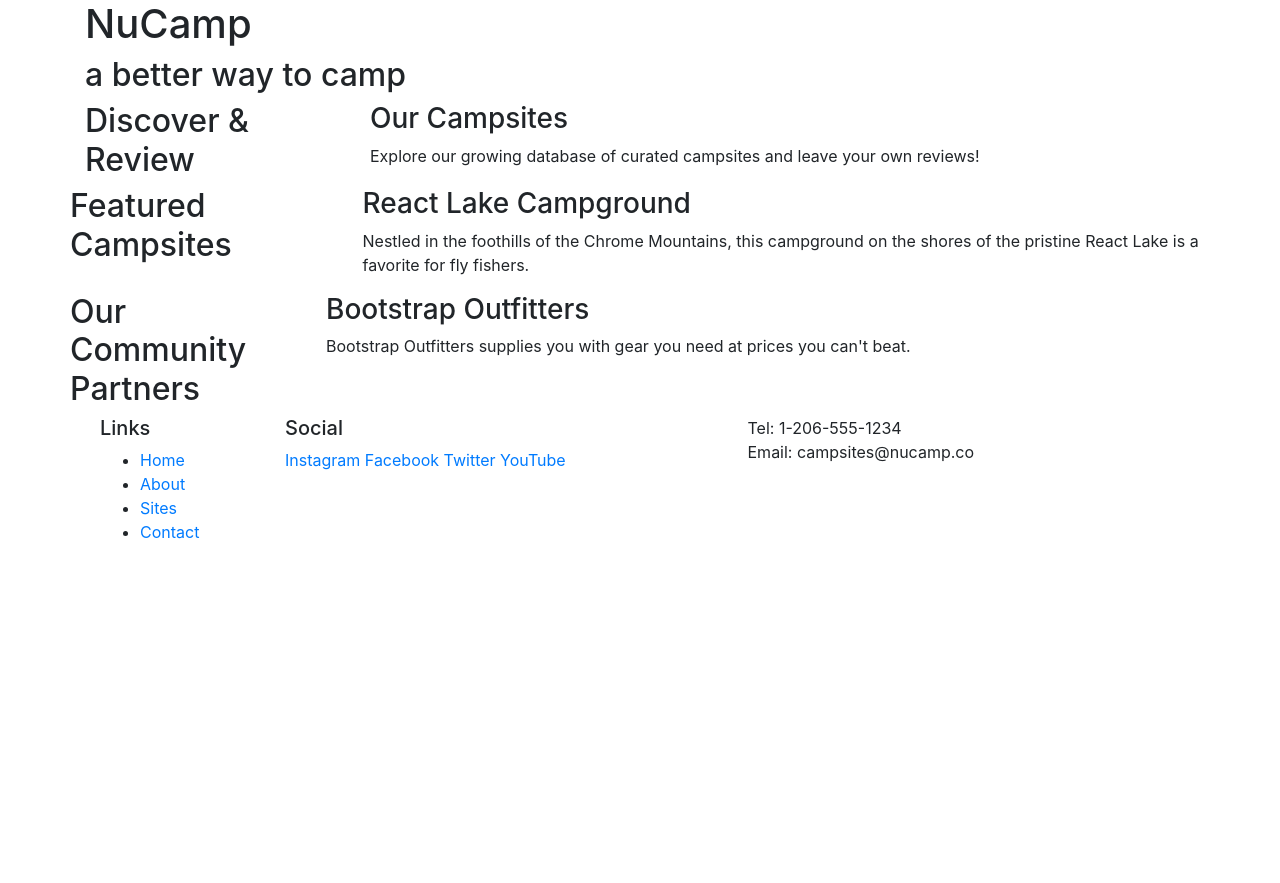
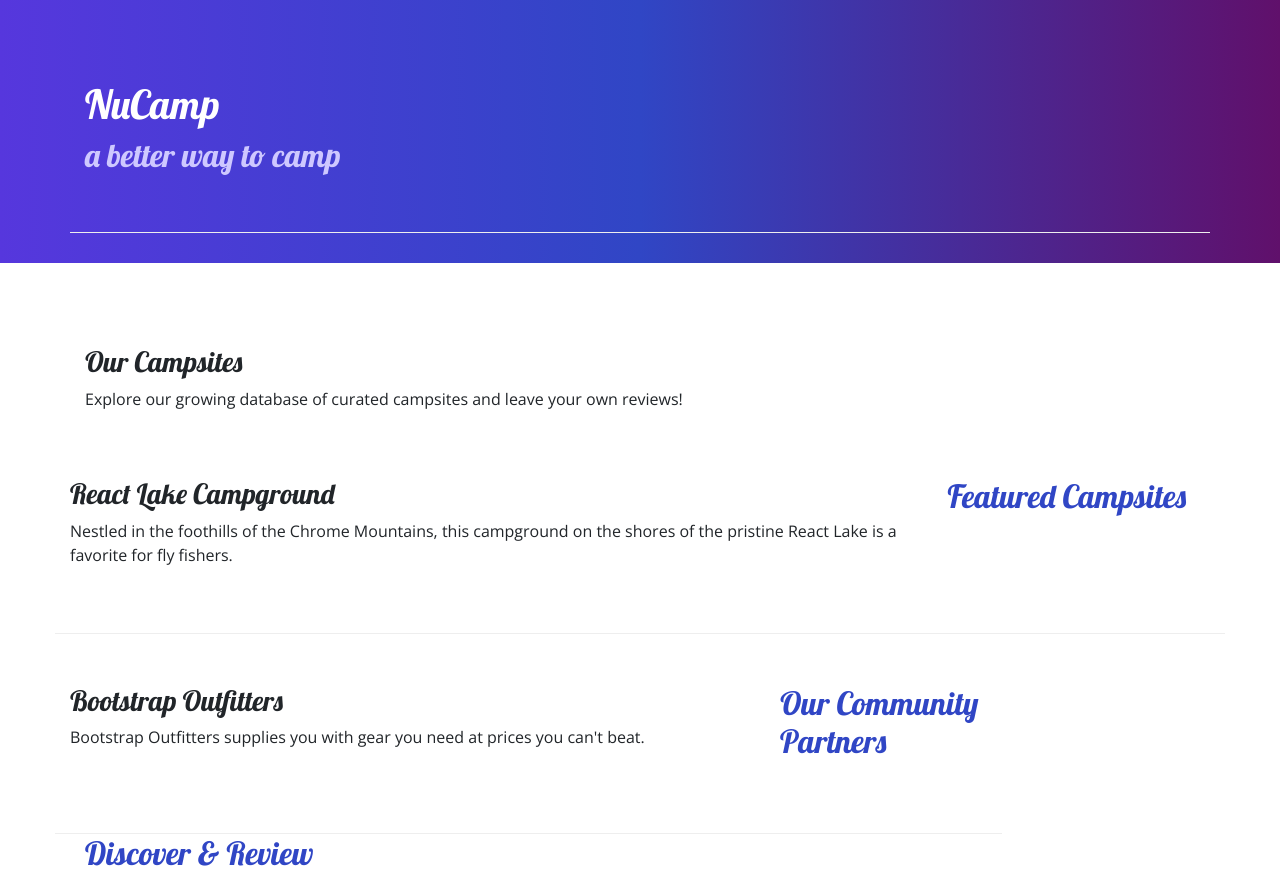
Before and after one commit to jakthedev/numcampbootstrap, a website: page index.html in a window 1280 px wide. Shown: the top 883 px of the page. Before the commit the page ends 800 px from the top, so only its background shows below. Drawn offline with nearby package versions, Linux system fonts and the light colour scheme.

Commit message:
about us page

```diff
--- /dev/null
+++ b/css/styles.css
@@ -0,0 +1,32 @@
+body {
+    font-family: "Open Sans", sans-serif;
+}
+
+h1, h2, h3 {
+    font-family: "Lobster", cursive;
+}
+
+h2 {
+    color: #3046C5;
+}
+
+header h2 {
+    color: #CEC8FF;
+}
+
+footer {
+    background-image: linear-gradient(#CEC8FF, white);
+    padding: 20px 0;
+}
+
+.jumbotron {
+    padding: 30px;
+    background-image: linear-gradient(to right, #5637DD, #3046C5, #60106B);
+    color: white;
+}
+
+.row-content {
+    padding: 50px 0;
+    border-bottom: 1px ridge;
+    min-height: 200px;
+}
--- a/index.html
+++ b/index.html
@@ -8,15 +8,18 @@
 
     <!-- Bootstrap CSS -->
     <link rel="stylesheet" href="node_modules/bootstrap/dist/css/bootstrap.min.css" />
+    <link rel="stylesheet" href="css/styles.css" />
 
+    <!-- Additional CSS must be placed after Bootstrap CSS -->
+    <link rel="stylesheet" href="https://fonts.googleapis.com/css?family=Lobster|Open+Sans" />
     <title>NuCamp: A Better Way To Camp</title>
 </head>
 
 <body>
 
-    <header>
+    <header class="jumbotron jumbotron-fluid">
         <div class="container">
-            <div class="row">
+            <div class="row row-content">
                 <div class="col">
         <div>
             <h1>NuCamp</h1>
@@ -27,17 +30,17 @@
     </header>
 
     <div class="container">
-        <div class="row">
-            <div class="col-sm-4 col-md-3">
-        <h2>Discover & Review</h2>
+        <div class="row row-content">
+            <div class="col-sm-4 order-sm-last col-md-3">
+        <h2> Discover & Review</h2>
          </div>
          <div class="col">
         <h3>Our Campsites</h3>
         <p>Explore our growing database of curated campsites and leave your own reviews!</p>
     </div>
 
-    <div class="row">
-        <div class="col-sm-4 col-md-3">
+    <div class="row row-content">
+        <div class="col-sm-4 order-sm-last col-md-3">
         <h2>Featured Campsites</h2>
         </div>
         <div class="col">
@@ -46,9 +49,9 @@
     </div>
     </div>
 
-    <div class="row">
-        <div class="col-sm-4 col-md-3">
-        <h2>Our Community Partners</h2>
+    <div class="row row-content">
+        <div class="col-sm-4 order-sm-last col-md-3">
+        <h2> Our Community Partners </h2>
         </div>
         <div class="col">
         <h3>Bootstrap Outfitters</h3>
@@ -59,24 +62,24 @@
 
     <footer>
         <div class="container">
-            <div class="row">
-                <div class="col-4 col-sm-2">
+            <div class="row row-content">
+                <div class="col-4 col-sm-2 offset-1">
             <h5>Links</h5>
-            <ul>
-                <li><a href="#">Home</a></li>
-                <li><a href="#">About</a></li>
+            <ul class="list-unstyled">
+                <li><a href="index.html">Home</a></li>
+                <li><a href="aboutus.html">About</a></li>
                 <li><a href="#">Sites</a></li>
                 <li><a href="#">Contact</a></li>
             </ul>
         </div>
-        <div class="col-6 col-sm-5">
+        <div class="col-6 col-sm-5 text-center">
             <h5>Social</h5>
             <a href="http://instagram.com/">Instagram</a>
             <a href="http://facebook.com/">Facebook</a>
             <a href="http://twitter.com/">Twitter</a>
             <a href="http://youtube.com/">YouTube</a>
         </div>
-        <div class="col-sm-4">
+        <div class="col-sm-4 text-center">
             Tel: 1-206-555-1234<br />
             Email: campsites@nucamp.co
         </div>
```
Also changed, not shown: aboutus.html (added, +94 -0 lines).
